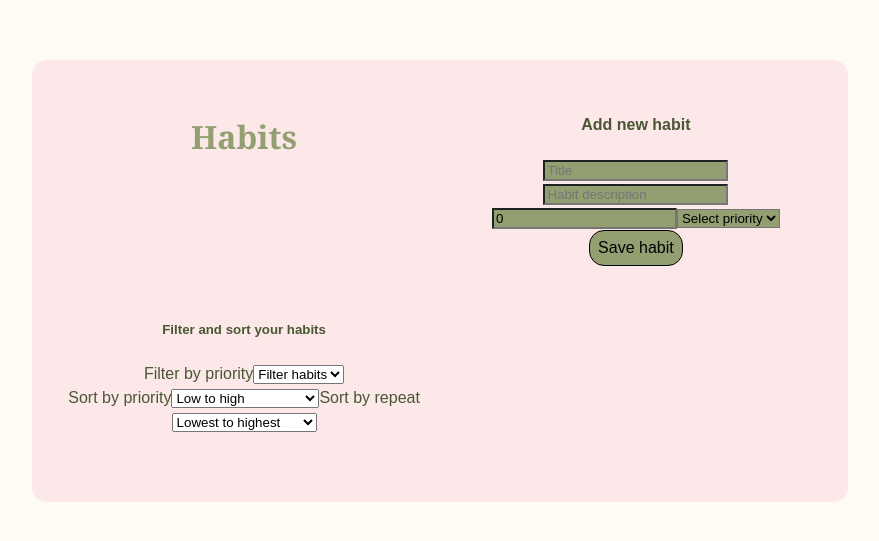
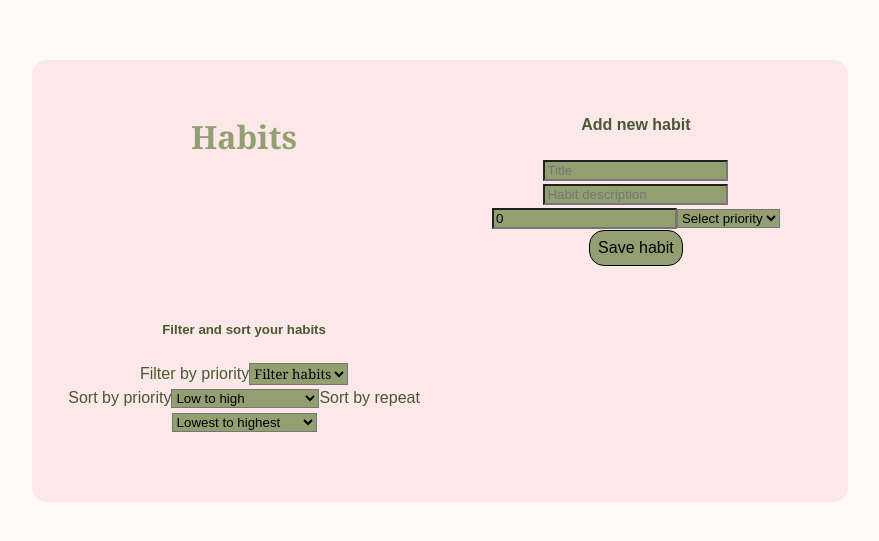
Before and after one commit to giecherry/Productivity-Assistant-Application, a React (Vite) app: page /habits in a window 1280 px wide. Shown: the part 119-660 px from the top of the page, without its empty margins (200-1079 px from the left). Built offline with nearby package versions, Linux system fonts and the light colour scheme; a web font is replaced by a local one.

Commit message:
css for filt and sort

```diff
--- a/src/components/Habit-components/Habit.module.css
+++ b/src/components/Habit-components/Habit.module.css
@@ -80,3 +80,26 @@ li {
 li:hover {
     transform: scale(1.08);
 }
+
+.SortRepeat {
+    background-color: #939F71ff;
+}
+
+.SortPriority {
+    background-color: #939F71ff;
+}
+
+.FilterPriority {
+    background-color: #939F71ff;
+    font-family: Georgia, 'Times New Roman', Times, serif;
+
+}
+
+/* COLOR PALETTE */
+/*
+--misty-rose: #FCE8E9ff;
+--dark-moss-green: #495733ff;
+--moss-green: #939F71ff;
+--tea-rose-red: #F3C3C3ff;
+--baby-powder: #FEFBF5ff;
+*/
```
